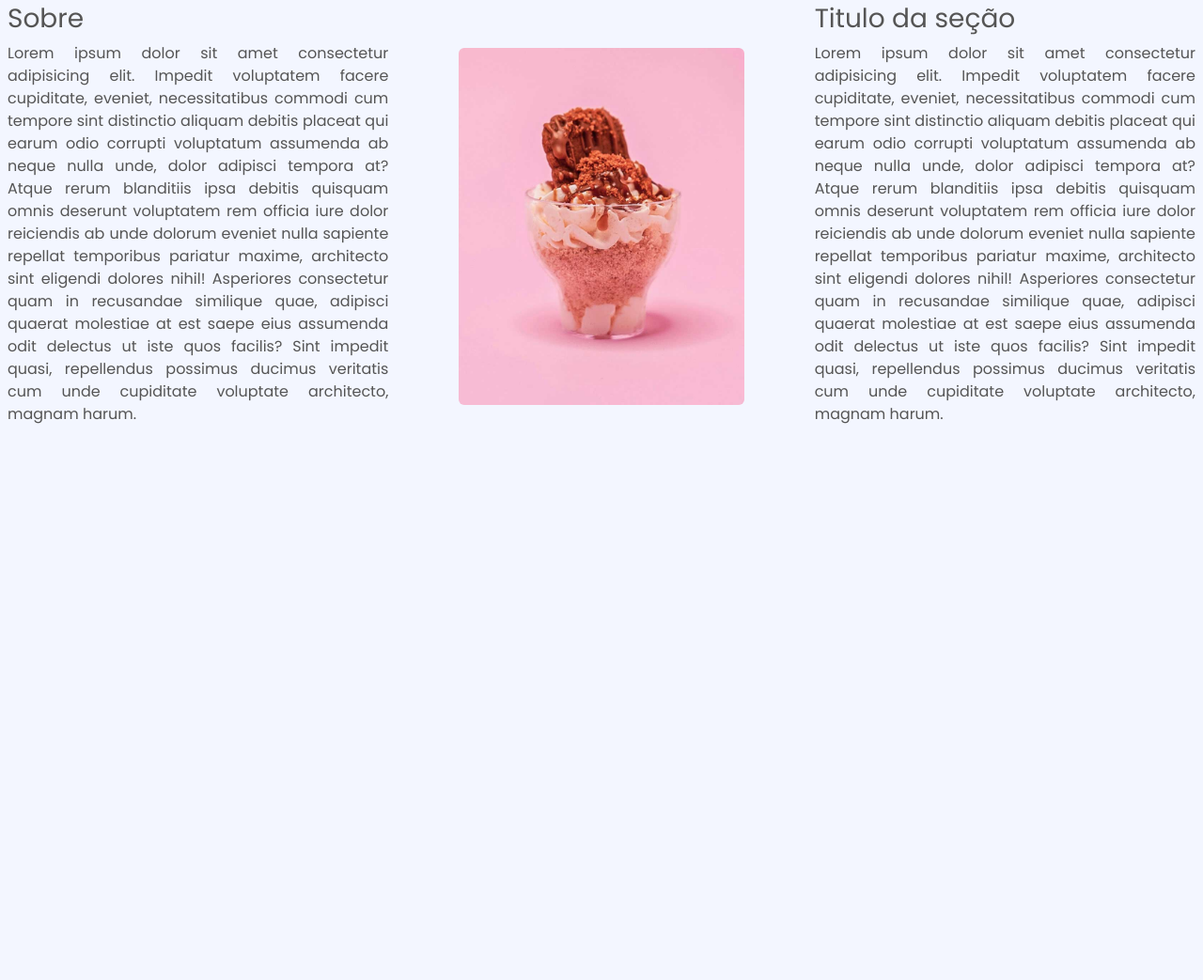
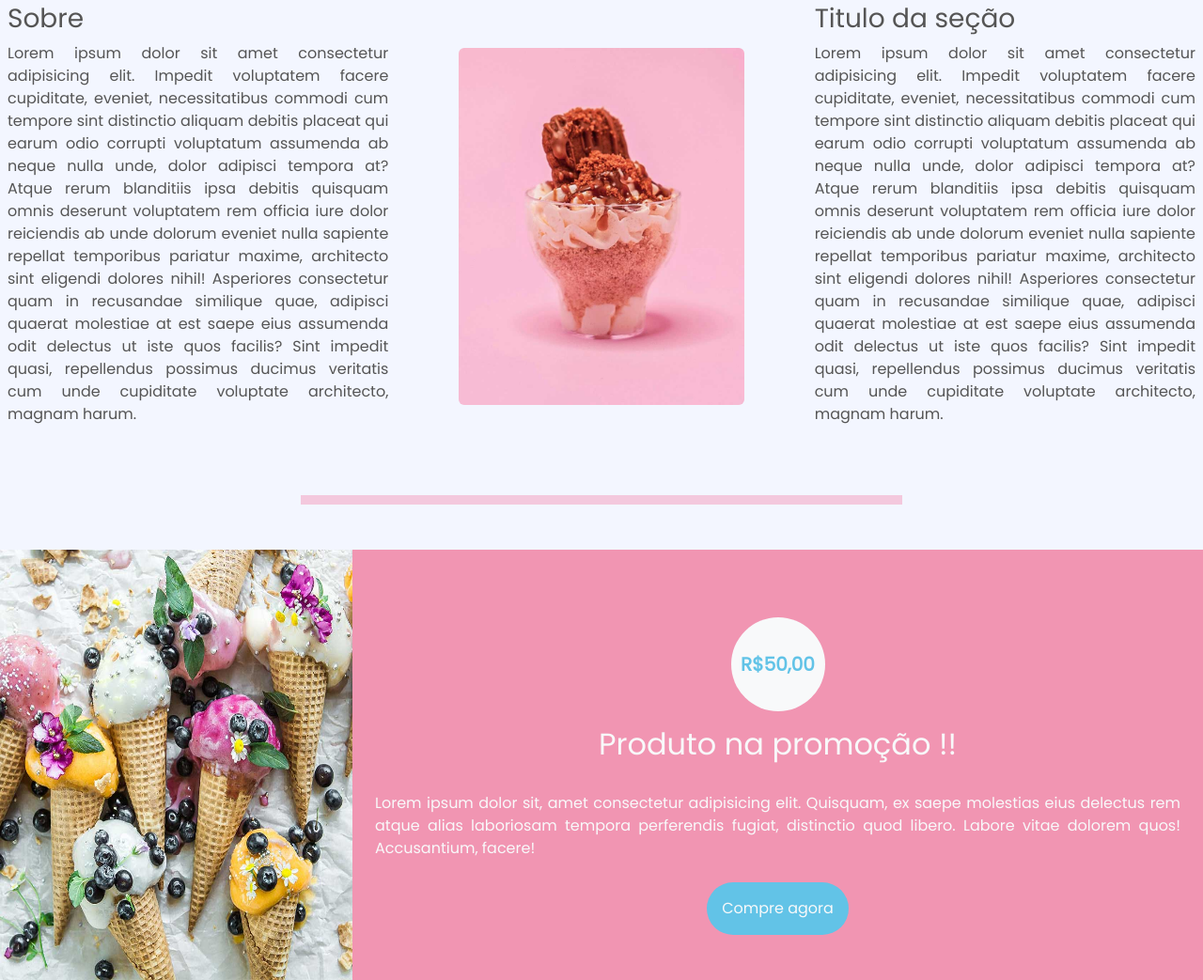
Before and after one commit to RamonBosi/Templates, a website: page sorveteria/index.html in a window 1280 px wide. Shown: the part 1047-2090 px from the top of the page at 94% size. Before the commit the page ends 1526 px from the top, so only its background shows below. Drawn offline with nearby package versions, Linux system fonts and the light colour scheme.

Commit message:
Estilizando card de produto em promoção

```diff
--- a/sorveteria/index.html
+++ b/sorveteria/index.html
@@ -121,6 +121,26 @@
         </section>
       </div>
     </article>
+    <hr class="w-50 mx-auto my-5" style="border:5px solid #f23f78"/>
+    <article class="d-flex flex-column flex-lg-row text-justify" style="background-color:#F195B2;">
+      <div class="px-0">
+        <img class="w-100 h-100" src="./assets/promotion.jpg" alt="Produto na promoção"/>
+      </div>
+      <div class="p-4">
+        <div class="d-flex justify-content-center mt-5" >
+          <span class="bg-light rounded-circle d-flex justify-content-center align-items-center" style="color:#62C3E7;width:100px;height:100px;">
+            <p class="fs-5 fw-bold m-0">R$50,00</p>
+          </span>
+        </div>
+        <div class="mt-3 mb-4 text-light d-flex flex-column">
+          <h2 class="align-self-center">Produto na promoção !!</h2>
+          <p class="my-4">
+            Lorem ipsum dolor sit, amet consectetur adipisicing elit. Quisquam, ex saepe molestias eius delectus rem atque alias laboriosam tempora perferendis fugiat, distinctio quod libero. Labore vitae dolorem quos! Accusantium, facere!
+          </p>
+          <button class="hover-bg-secundary align-self-center text-light p-3 border border-0 rounded-pill" style="background-color:#62C3E7;">Compre agora</button>
+        </div>
+      </div>
+    </article>
   </main>
 
 
--- a/sorveteria/styles/sass/_features.scss
+++ b/sorveteria/styles/sass/_features.scss
@@ -1,3 +1,7 @@
 .text-justify{
   text-align: justify !important;
 }
+
+.hover-bg-secundary{
+  @include _hover-bg-color($secondary);
+}
--- a/sorveteria/styles/sass/_mixins.scss
+++ b/sorveteria/styles/sass/_mixins.scss
@@ -4,3 +4,10 @@
     color: $color;
   }
 }
+
+@mixin _hover-bg-color($color){
+
+  &:hover{
+    background-color: darken($color,10) !important;
+  }
+}
--- a/sorveteria/styles/sass/_reset.scss
+++ b/sorveteria/styles/sass/_reset.scss
@@ -2,4 +2,5 @@ body{
   background-color: $body-bg;
   color: $body-color;
   font-family: 'Poppins',Arial, Helvetica, sans-serif;
+  overflow-x: hidden !important;
 }
```
Also changed, not shown: sorveteria/assets/promotion.jpg (added), sorveteria/styles/index.css, 1 other file.
